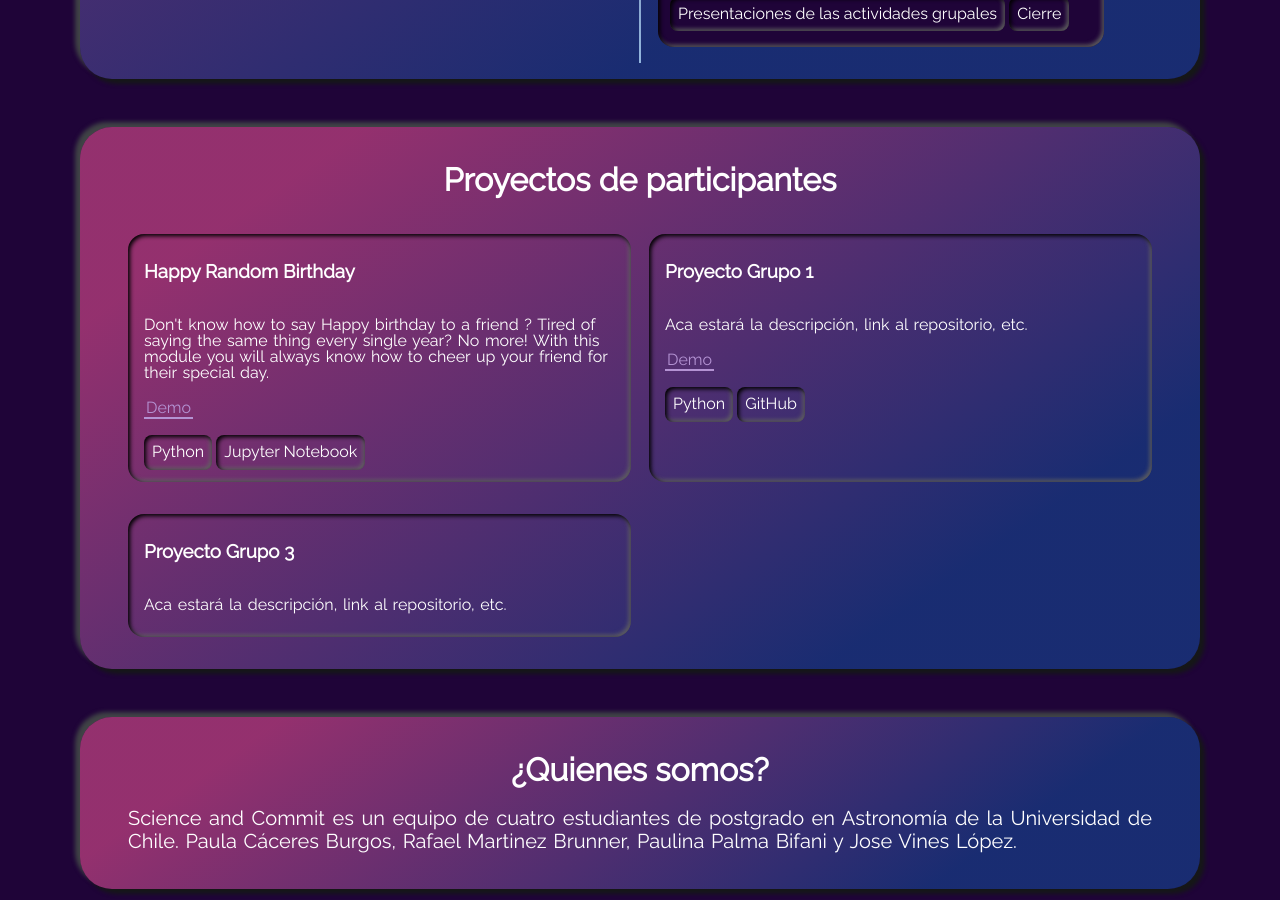
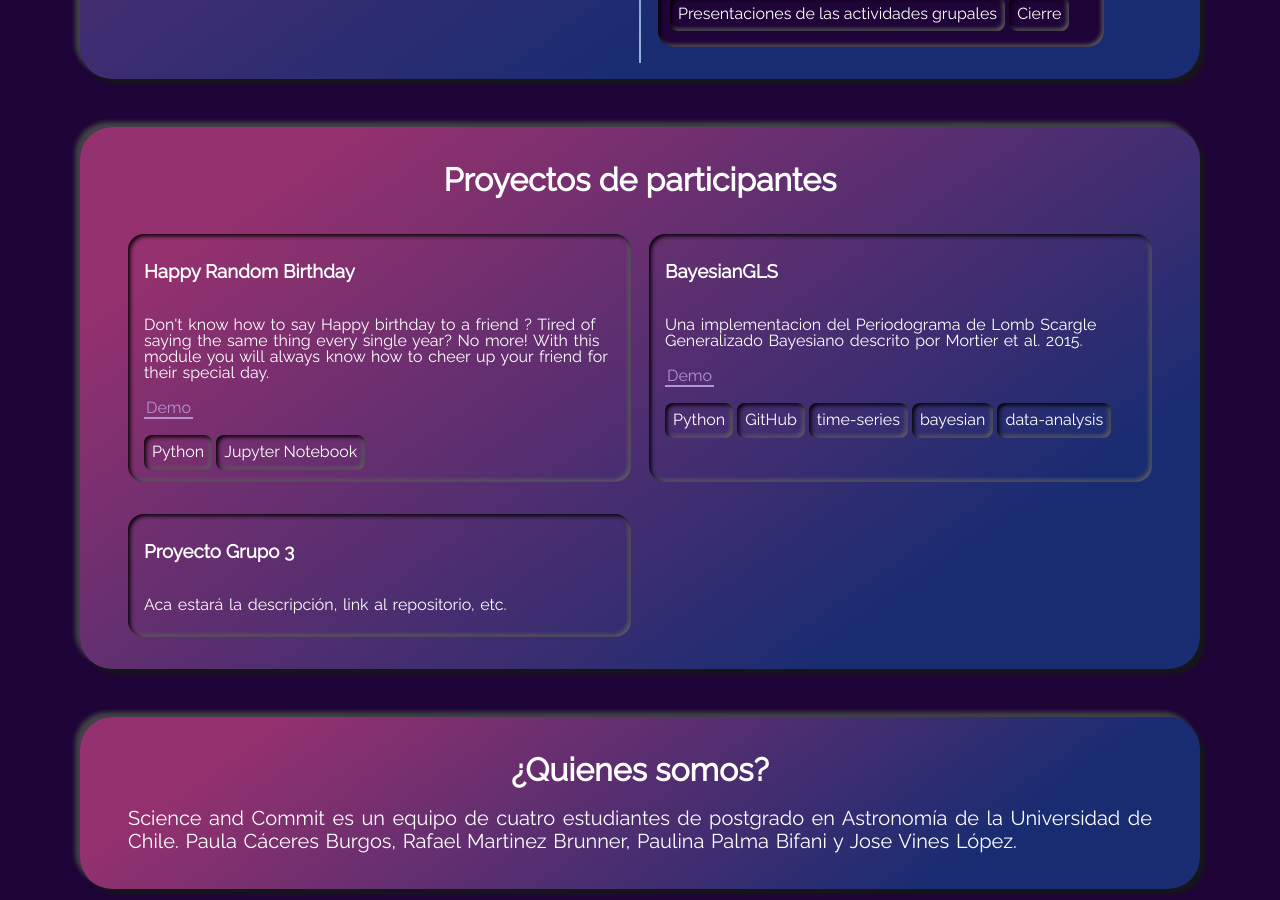
Before and after one commit to Science-and-Commit/Science-and-Commit.github.io, a Jekyll site: the page built from index.html, in a window 1280 px wide and 900 px high, scrolled down 3404 px. Built offline with Jekyll 4.4.1, drawn with Linux system fonts in a browser that asks for light colours.

Commit message:
Added BayesianGLS as an example.

```diff
--- a/_data/projects.yml
+++ b/_data/projects.yml
@@ -21,14 +21,15 @@
     - tag: Python
     - tag: Jupyter Notebook
 
-- name: Proyecto Grupo 1
-  descr: "Aca estará la descripción, link al repositorio, etc."
-  demo: https://example.com/
+- name: BayesianGLS
+  descr: "Una implementacion del Periodograma de Lomb Scargle Generalizado Bayesiano descrito por Mortier et al. 2015."
+  demo: https://github.com/jvines/BayesianGLS
   tags:
     - tag: Python
     - tag: GitHub
-   # - tag: AngularJS
-   # - tag: Node
+    - tag: time-series
+    - tag: bayesian
+    - tag: data-analysis
 
 - name: Proyecto Grupo 3
   descr: "Aca estará la descripción, link al repositorio, etc."
```
